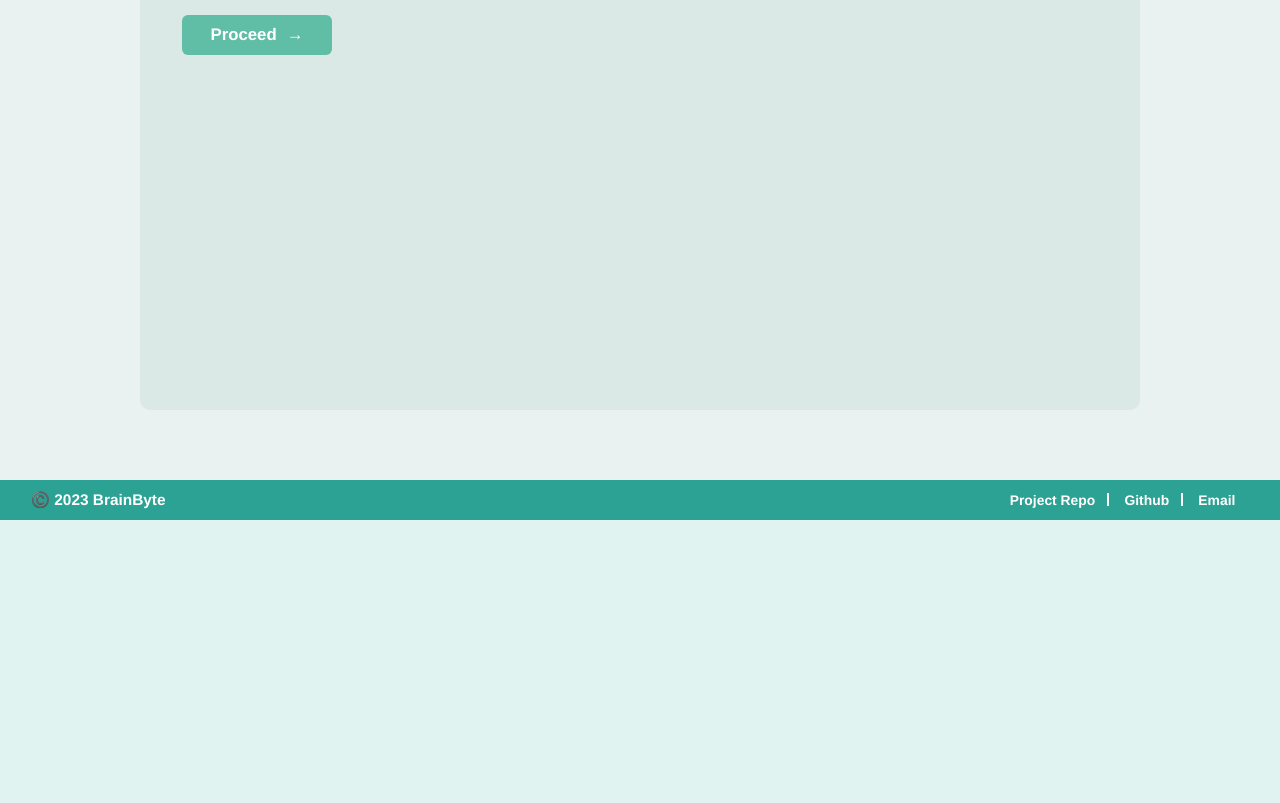
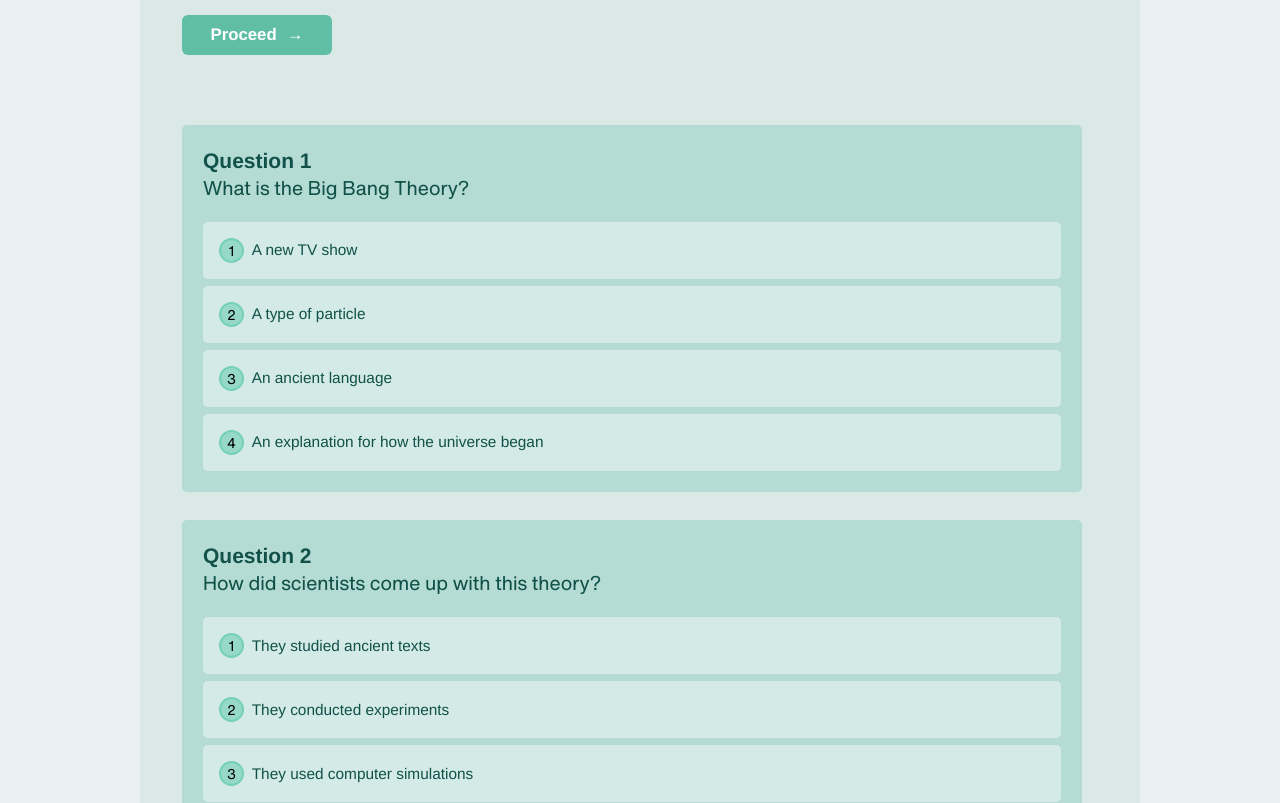
Before and after one commit to shashwtt/BrainByte, a Next.js app: page /app in a window 1280 px wide. Shown: the part 502-1305 px from the top of the page. Before the commit the page ends 1042 px from the top, so only its background shows below. Built offline with nearby package versions, Linux system fonts and the light colour scheme.

Commit message:
finallll

```diff
--- a/components/quiz/Quiz.tsx
+++ b/components/quiz/Quiz.tsx
@@ -13,15 +13,22 @@ interface Question {
 
 export function Quiz(props: QuizProps) {
   const [display, setDisplay] = useState("flex");
+  const quizData = props.quizObject;
+  const [answers, setAnswers] = useState<string[]>([]);
+
   useEffect(() => {
-		const quizData = props.quizObject;
     if (!quizData || quizData.length === 0) {
       setDisplay("none");
       return;
     } else {
       setDisplay("flex");
     }
-		const quizContent = quizData.map((question, index) => (
+
+    const quizContent = quizData.map((question, index) => {
+      const selectedAnswer = answers[index];
+      const isAnsweredCorrectly = selectedAnswer === question.ans;
+
+      return (
         <div className={styles.quizContent} key={index}>
           <div className={styles.quizQuestion}>
             <h3>Question {index + 1}</h3>
@@ -29,11 +36,11 @@ export function Quiz(props: QuizProps) {
           </div>
           <div className={styles.quizOptions}>
             {question.options.map((option, optionIndex) => {
-						const isOptionSelected = selectedAnswers[index] === optionIndex;
-						const isOptionCorrect = isOptionSelected && option === question.ans;
-						const optionClass = isOptionCorrect
+              const optionClass = isAnsweredCorrectly
+                ? selectedAnswer === option
                   ? styles.correct
-							: isOptionSelected
+                  : ""
+                : selectedAnswer === option
                 ? styles.incorrect
                 : "";
 
@@ -41,7 +48,7 @@ export function Quiz(props: QuizProps) {
                 <div
                   className={`${styles.quizOption} ${optionClass}`}
                   key={optionIndex}
-                                onClick={() => handleOptionChange(index, optionIndex)}
+                  onClick={() => handleAnswerSelected(index, option)}
                 >
                   <div className={styles.optNum}>{optionIndex + 1}</div>
                   <h3>{option}</h3>
@@ -50,54 +57,23 @@ export function Quiz(props: QuizProps) {
             })}
           </div>
         </div>
-		));
+      );
+    });
 
     setQuizContent(quizContent);
-	}, [props.quizObject]);
+  }, [quizData, answers]);
 
   const [quizContent, setQuizContent] = useState<JSX.Element[]>([]);
-	const [selectedAnswers, setSelectedAnswers] = useState<{
-		[key: number]: number;
-	}>({});
-	const [showResults, setShowResults] = useState(false);
 
-	const handleOptionChange = (questionIndex: number, optionIndex: number) => {
-		setSelectedAnswers((prevSelectedAnswers) => ({
-			...prevSelectedAnswers,
-			[questionIndex]: optionIndex,
-		}));
-	};
-
-	const handleSubmit = () => {
-		setShowResults(true);
-	};
-
-	const calculateScore = () => {
-		let score = 0;
-		props.quizObject.forEach((question, index) => {
-			if (selectedAnswers[index] === question.options.indexOf(question.ans)) {
-				score++;
-			}
-		});
-		return score;
+  const handleAnswerSelected = (questionIndex: number, selectedOption: string) => {
+    const updatedAnswers = [...answers];
+    updatedAnswers[questionIndex] = selectedOption;
+    setAnswers(updatedAnswers);
   };
 
   return (
-		<div className={styles.quiz} style={{display: display}}>
+    <div className={styles.quiz} style={{ display: display }}>
       {quizContent}
-			<div className={styles.endPanel}>
-				<button onClick={handleSubmit} className={styles.btn}>
-					Submit <span className={styles.arrow}>→</span>
-				</button>
-				{showResults && (
-					<div className={styles.results}>
-						<h3>Results —</h3>
-						<p>
-							{calculateScore()} out of {props.quizObject.length}
-						</p>
-					</div>
-				)}
-			</div>
     </div>
   );
 }
--- a/pages/api/fetch.ts
+++ b/pages/api/fetch.ts
@@ -16,7 +16,7 @@ export default async function handler(
     const completion = await openai.createCompletion({
       model: "text-davinci-003",
       prompt: `1) Explain the given topic in brief for a kid to understand (important: Make use of <h3> and <p> tags, and within 200 words).
-      2) Next step, Generate a json quiz of some questions (important: make sure it has 4 options & answer). Wrap json code (example: {"quiz": [{"ques": "", "ans": "", "options": []}]} ) within three tilde symbols:  ~~~  ~~~
+      2) Next step, Generate a json quiz of some questions (important: make sure it has 4 options and one of them is correct answer). Wrap json code (example: {"quiz": [{"ques": "", "ans": "", "options": []}]} ) within three tilde symbols:  ~~~  ~~~
 
       Topic — "${text}"`,
       temperature: 0.7,
--- a/pages/app/index.tsx
+++ b/pages/app/index.tsx
@@ -212,7 +212,7 @@ const App = () => {
 	]);
 
 	useEffect(() => {
-		setQuizData([]);
+		setQuizData(myquizData);
 	}, []);
 
 	return (
```
Lines whose indentation alone changed are shown as unchanged.
